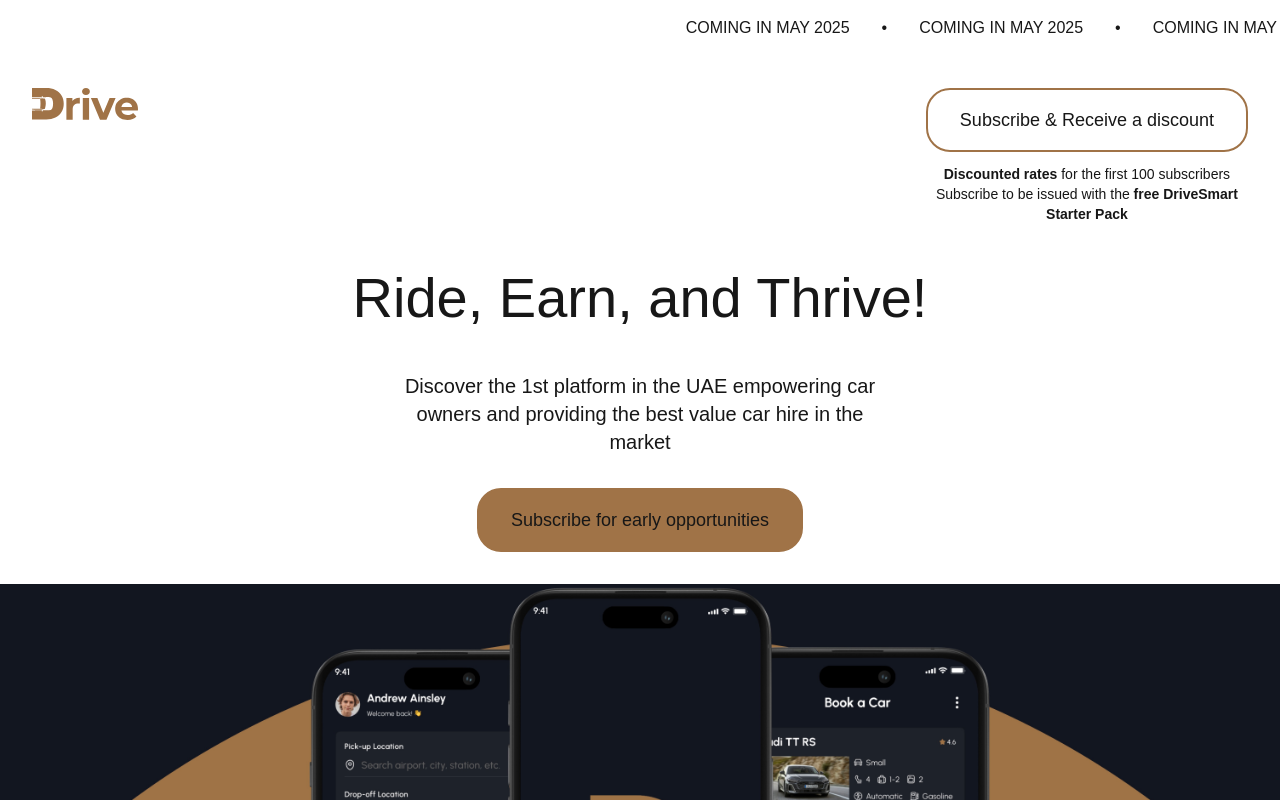
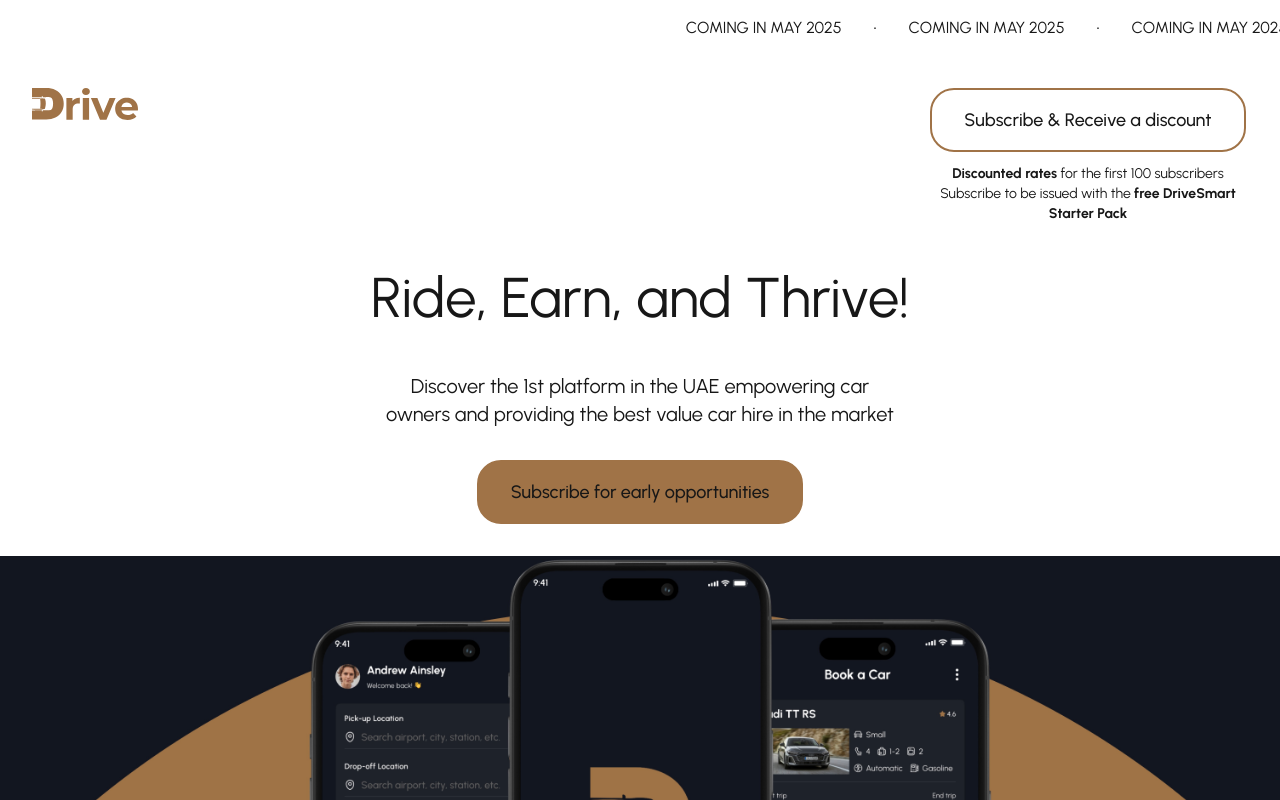
Before and after one commit to Simple2B/drive-smart, a Next.js app: page / in a window 1280 px wide. Shown: the top 800 px of the page. Built offline with nearby package versions, Linux system fonts and the light colour scheme.

Commit message:
add fonts

```diff
--- a/src/app/layout.tsx
+++ b/src/app/layout.tsx
@@ -1,17 +1,11 @@
 import type { Metadata } from "next";
-import { Geist, Geist_Mono } from "next/font/google";
+import { Urbanist } from "next/font/google";
 import "./globals.css";
 
-const geistSans = Geist({
-  variable: "--font-geist-sans",
+const urbanist = Urbanist({
   subsets: ["latin"],
+  weight: ["400", "500", "700"],
 });
-
-const geistMono = Geist_Mono({
-  variable: "--font-geist-mono",
-  subsets: ["latin"],
-});
-
 export const metadata: Metadata = {
   title: "DriveSmart",
   description:
@@ -25,11 +19,7 @@ export default function RootLayout({
 }>) {
   return (
     <html lang="en">
-      <body
-        className={`${geistSans.variable} ${geistMono.variable} antialiased`}
-      >
-        {children}
-      </body>
+      <body className={`${urbanist.className} antialiased`}>{children}</body>
     </html>
   );
 }
```
Also changed, not shown: package.json (+10 -6 lines), 1 other file (tests, documents, lock files or other folders).
